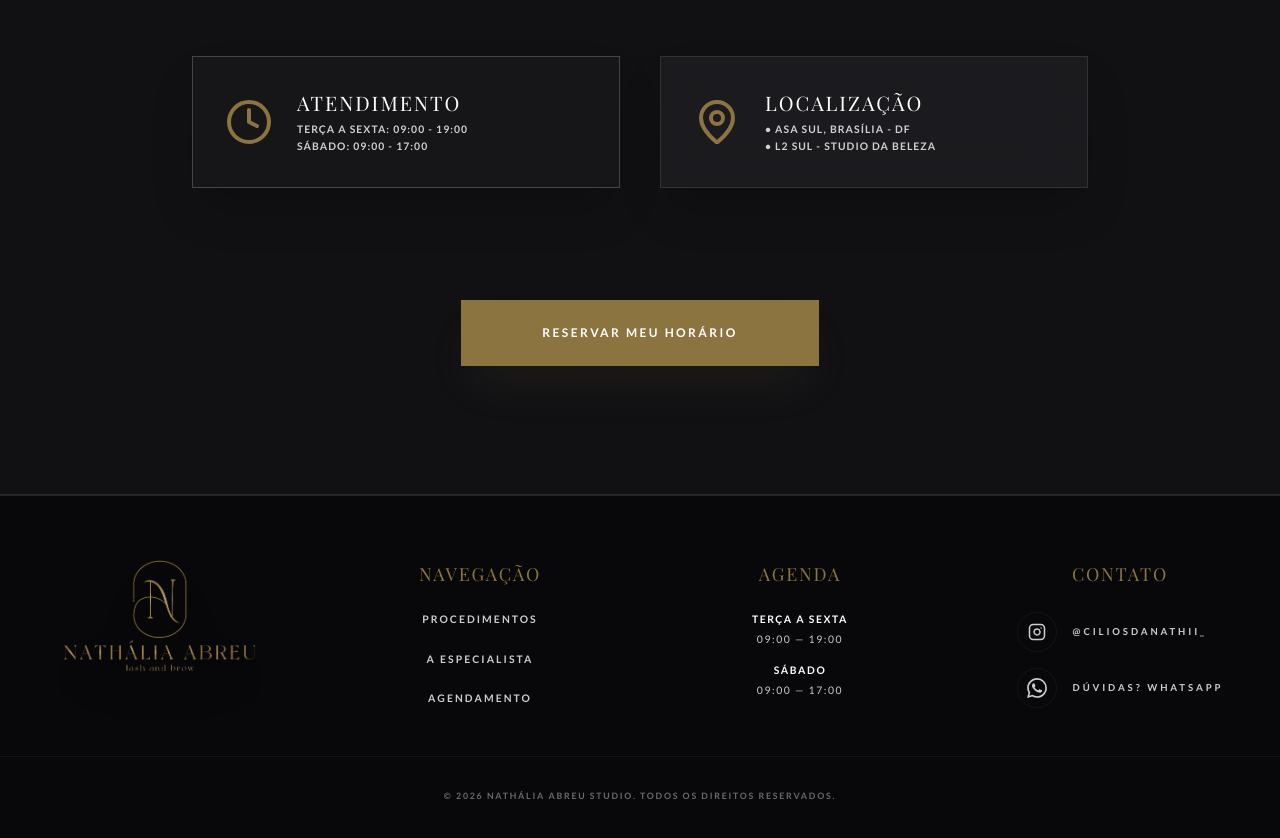
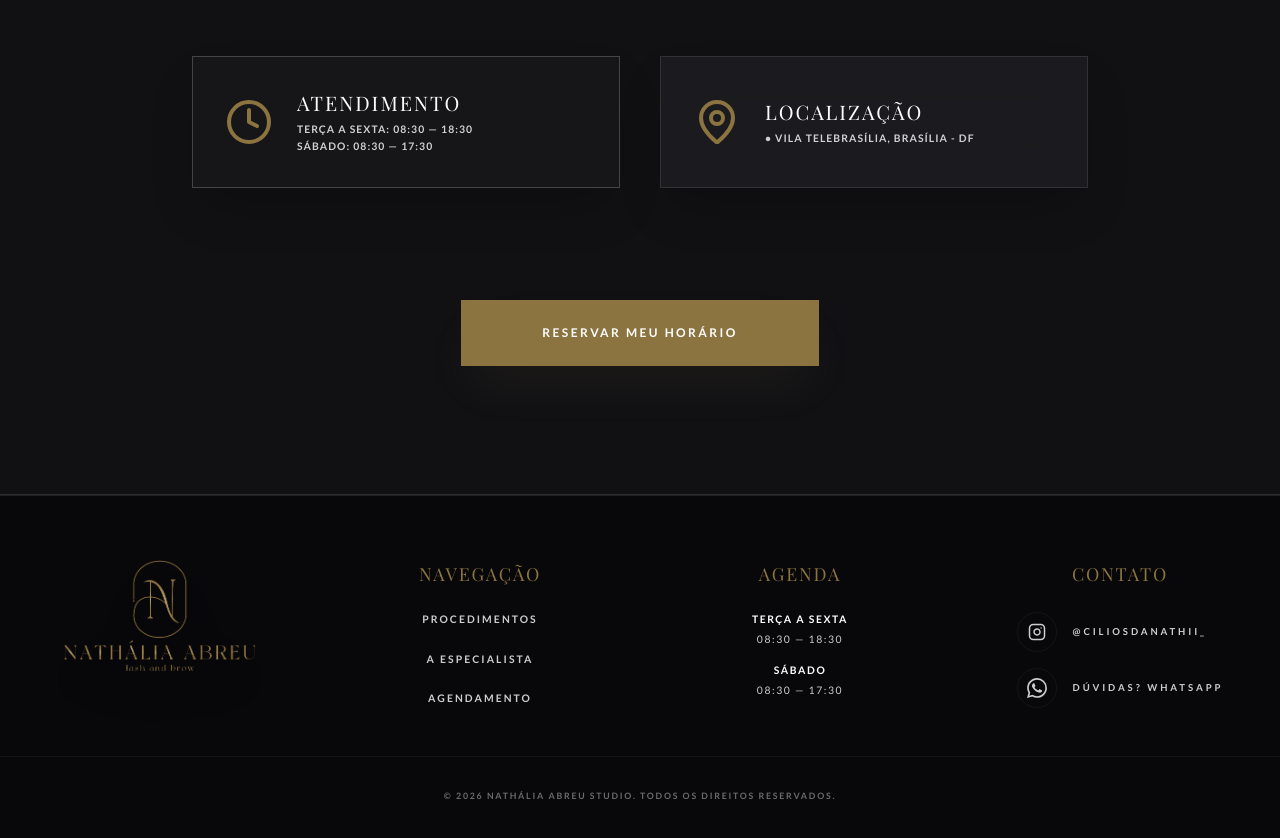
Before and after one commit to Gabr1elMoreira/site-nathalia, a React (Vite) app: page / in a window 1280 px wide. Shown: the part 4700-5538 px from the top of the page. Built offline with nearby package versions, Linux system fonts and the light colour scheme; a web font is replaced by a local one.

Commit message:
ajuste Nati

```diff
--- a/App.tsx
+++ b/App.tsx
@@ -180,8 +180,8 @@ const App: React.FC = () => {
                 <div className="space-y-1">
                   <h3 className="font-serif text-xl text-white uppercase tracking-widest">Atendimento</h3>
                   <p className="text-[0.65rem] text-white/80 leading-relaxed tracking-widest uppercase font-bold">
-                    Terça a Sexta: 09:00 - 19:00<br />
-                    Sábado: 09:00 - 17:00
+                    Terça a Sexta: 08:30 — 18:30<br />
+                    Sábado: 08:30 — 17:30
                   </p>
                 </div>
               </div>
@@ -191,8 +191,7 @@ const App: React.FC = () => {
                 <div className="space-y-1">
                   <h3 className="font-serif text-xl text-white uppercase tracking-widest">Localização</h3>
                   <p className="text-[0.65rem] text-white/80 leading-relaxed tracking-widest uppercase font-bold">
-                    • Asa Sul, Brasília - DF<br />
-                    • L2 Sul - Studio da Beleza
+                    • Vila Telebrasília, Brasília - DF<br />
                   </p>
                 </div>
               </div>
@@ -238,11 +237,11 @@ const App: React.FC = () => {
               <div className="text-[0.65rem] tracking-[0.15em] uppercase font-bold text-white space-y-4">
                 <div>
                   <span className="text-white block mb-1">Terça a Sexta</span>
-                  <span className="font-medium text-white/80">09:00 — 19:00</span>
+                  <span className="font-medium text-white/80">08:30 — 18:30</span>
                 </div>
                 <div>
                   <span className="text-white block mb-1">Sábado</span>
-                  <span className="font-medium text-white/80">09:00 — 17:00</span>
+                  <span className="font-medium text-white/80">08:30 — 17:30</span>
                 </div>
               </div>
             </div>
```
